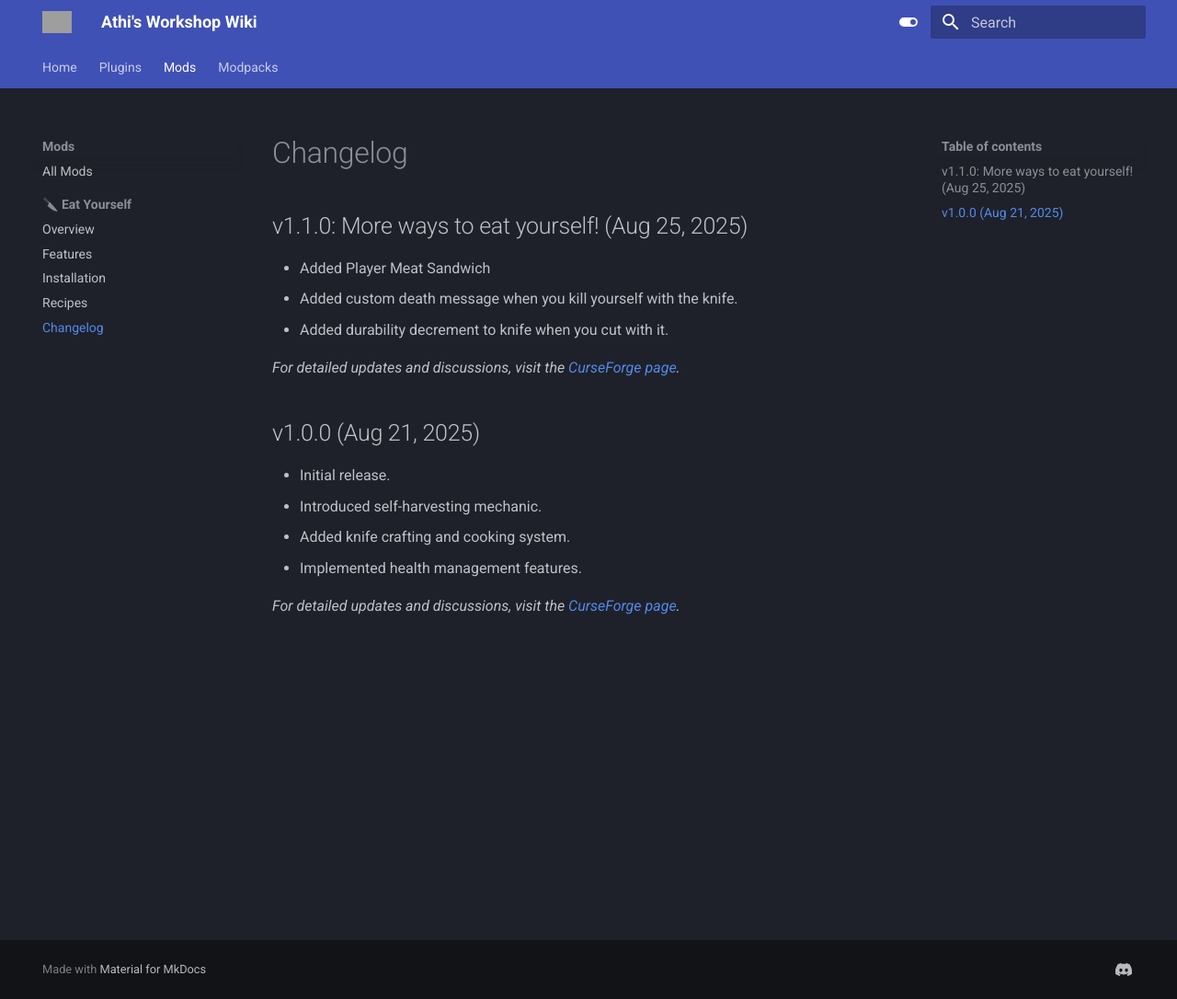
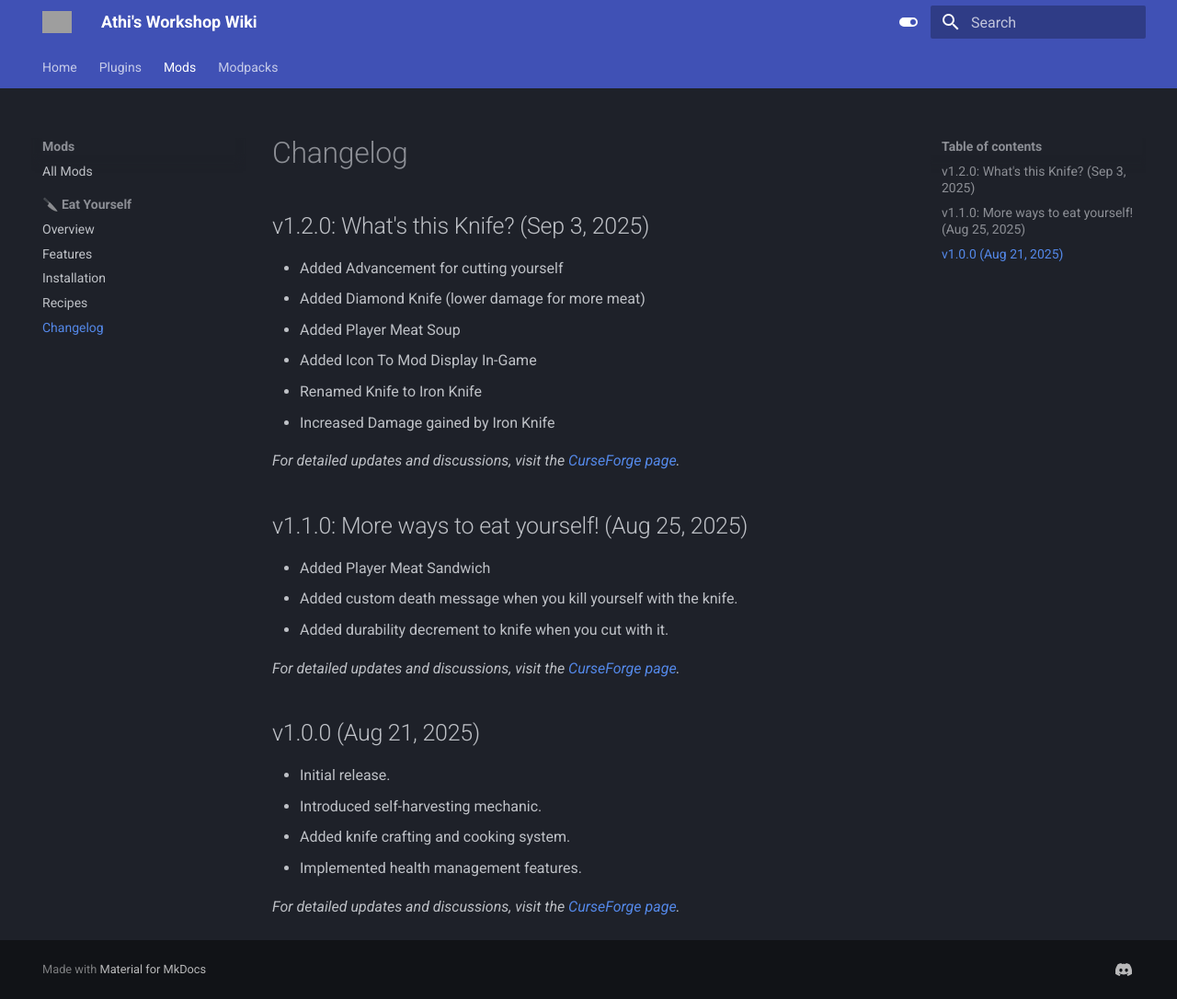
Before and after one commit to Athlantes/AthisWiki, an MkDocs documentation site: the page built from docs/mods/eat_yourself/changelog.md, in a window 1280 px wide and 1086 px high. Shown: the whole window at 92% size. Built offline with MkDocs 1.6.1 and Material for MkDocs 9.7.7, drawn with Linux system fonts in a browser that asks for light colours; grey boxes are pictures that could not be loaded.

Commit message:
Mod update

```diff
--- a/docs/mods/eat_yourself/changelog.md
+++ b/docs/mods/eat_yourself/changelog.md
@@ -1,4 +1,16 @@
 # Changelog
+
+## v1.2.0: What's this Knife? (Sep 3, 2025)
+
+- Added Advancement for cutting yourself
+- Added Diamond Knife (lower damage for more meat)
+- Added Player Meat Soup
+- Added Icon To Mod Display In-Game
+
+- Renamed Knife to Iron Knife
+- Increased Damage gained by Iron Knife
+
+*For detailed updates and discussions, visit the [CurseForge page](https://www.curseforge.com/minecraft/mc-mods/eat-yourself).*
 
 ## v1.1.0: More ways to eat yourself! (Aug 25, 2025)
 
```
Also changed, not shown: docs/mods/eat_yourself/recipes.md (+1 -1 lines).
